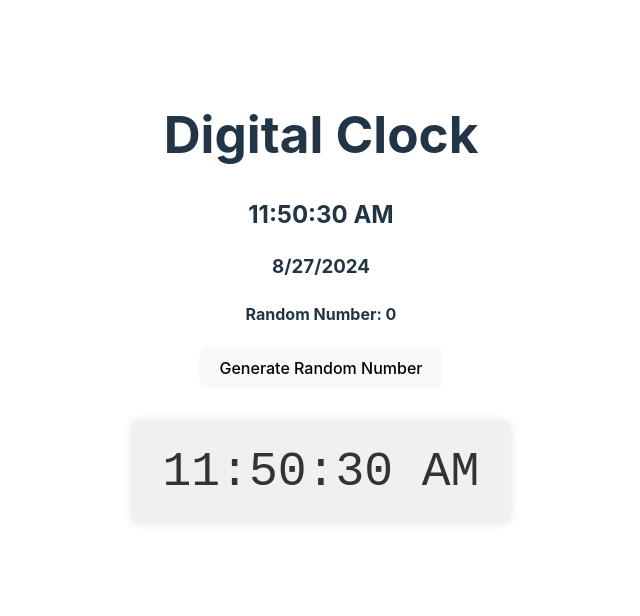
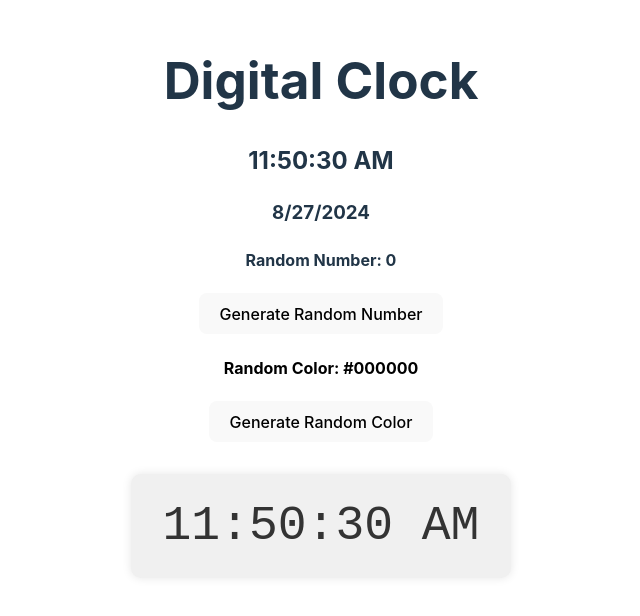
Before and after one commit to Howard115/Digital-Clock, a React (Vite) app in the folder vite-project/: page / in a window 1280 px wide. Shown: the part 102-718 px from the top of the page, without its empty margins (319-959 px from the left). Built offline with nearby package versions, Linux system fonts and the light colour scheme.

Commit message:
add functionality(RandomColorGenerator)

```diff
--- a/vite-project/src/App.jsx
+++ b/vite-project/src/App.jsx
@@ -1,16 +1,17 @@
 import React, { useState, useEffect } from 'react';
 import DigitalClock from './DigitalClock';
 import RandomNumberGenerator from './RandomNumberGenerator'; // {{ edit_5 }}
+import RandomColorGenerator from './RandomColorGenerator'; // {{ edit_6 }}
 
 function App() {
     const [time, setTime] = useState(new Date());
-    const [date, setDate] = useState(new Date()); // {{ edit_6 }}
+    const [date, setDate] = useState(new Date()); // {{ edit_7 }}
 
     useEffect(() => {
         const timerId = setInterval(() => {
-            const now = new Date(); // {{ edit_7 }}
+            const now = new Date(); // {{ edit_8 }}
             setTime(now);
-            setDate(now); // {{ edit_8 }}
+            setDate(now); // {{ edit_9 }}
         }, 1000);
 
         return () => clearInterval(timerId);
@@ -20,8 +21,9 @@ function App() {
         <div>
             <h1>Digital Clock</h1>
             <h2>{time.toLocaleTimeString()}</h2>
-            <h3>{date.toLocaleDateString()}</h3> {/* {{ edit_9 }} */}
-            <RandomNumberGenerator /> {/* {{ edit_10 }} */}
+            <h3>{date.toLocaleDateString()}</h3> {/* {{ edit_10 }} */}
+            <RandomNumberGenerator /> {/* {{ edit_11 }} */}
+            <RandomColorGenerator /> {/* {{ edit_12 }} */}
             <DigitalClock />
         </div>
     );
--- /dev/null
+++ b/vite-project/src/RandomColorGenerator.jsx
@@ -0,0 +1,19 @@
+import React, { useState } from 'react';
+
+function RandomColorGenerator() {
+    const [color, setColor] = useState('#000000'); // {{ edit_1 }}
+
+    const generateRandomColor = () => { // {{ edit_2 }}
+        const randomColor = `#${Math.floor(Math.random() * 16777215).toString(16)}`; // Generates a random hex color
+        setColor(randomColor);
+    };
+
+    return (
+        <div>
+            <h4 style={{ color }}>Random Color: {color}</h4> {/* {{ edit_3 }} */}
+            <button onClick={generateRandomColor}>Generate Random Color</button> {/* {{ edit_4 }} */}
+        </div>
+    );
+}
+
+export default RandomColorGenerator;
```
